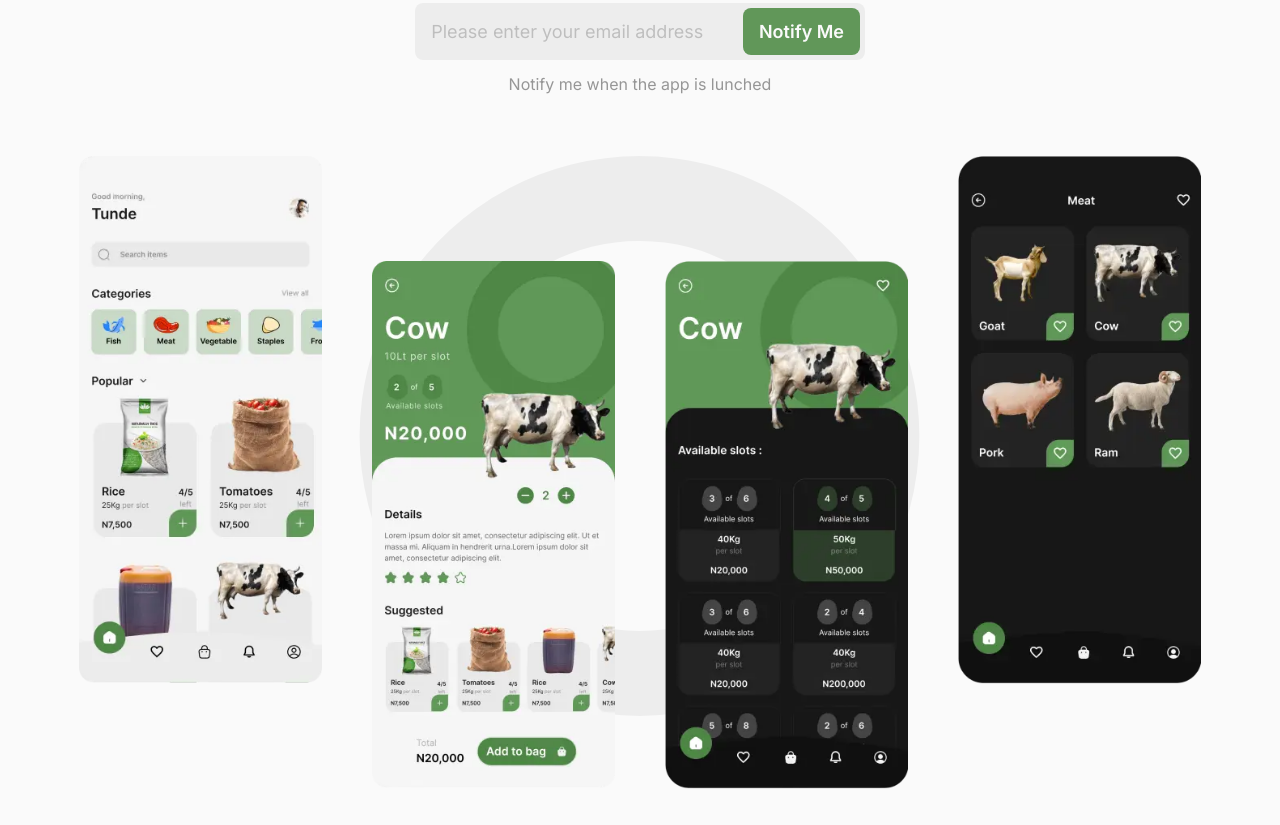
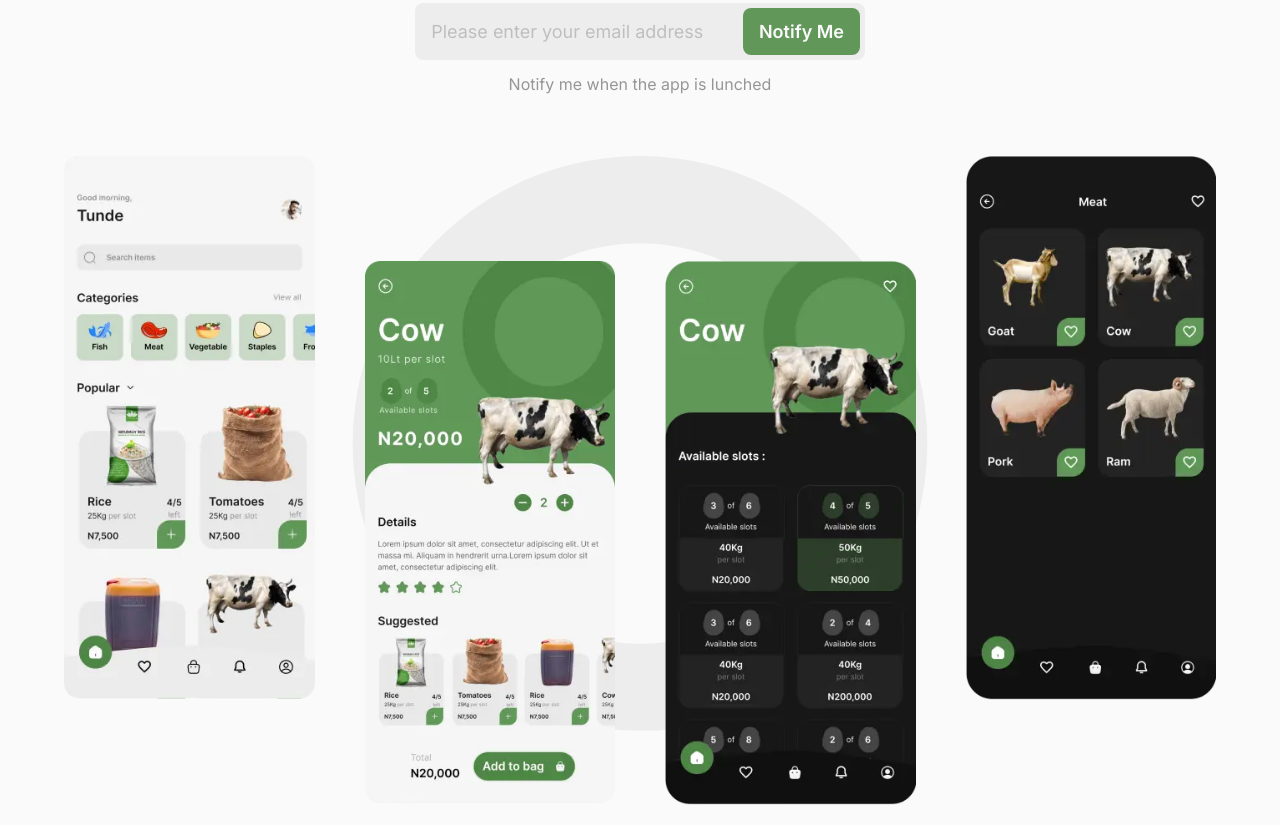
Before and after one commit to johnnysedh3lllo/maalu-landing-page, a website: page index.html in a window 1280 px wide. Shown: the part 255-1080 px from the top of the page. Drawn offline with Linux system fonts and the light colour scheme; a web font is replaced by a local one.

Commit message:
added width and height to mockups

```diff
--- a/index.html
+++ b/index.html
@@ -276,6 +276,8 @@
                 "
                 src="assets/mockups/desktop/mockup-white-1-desktop.png"
                 alt=""
+                width="300"
+                height="650"
               />
             </picture>
 
@@ -297,6 +299,8 @@
                 "
                 src="assets/mockups/desktop/mockup-white-2-desktop.png"
                 alt=""
+                width="300"
+                height="650"
               />
             </picture>
 
@@ -318,6 +322,8 @@
                 "
                 src="assets/mockups/desktop/mockup-dark-1-desktop.png"
                 alt=""
+                width="300"
+                height="650"
               />
             </picture>
 
@@ -339,6 +345,8 @@
                 "
                 src="assets/mockups/desktop/mockup-dark-2-desktop.png"
                 alt=""
+                width="300"
+                height="650"
               />
             </picture>
           </div>
```
